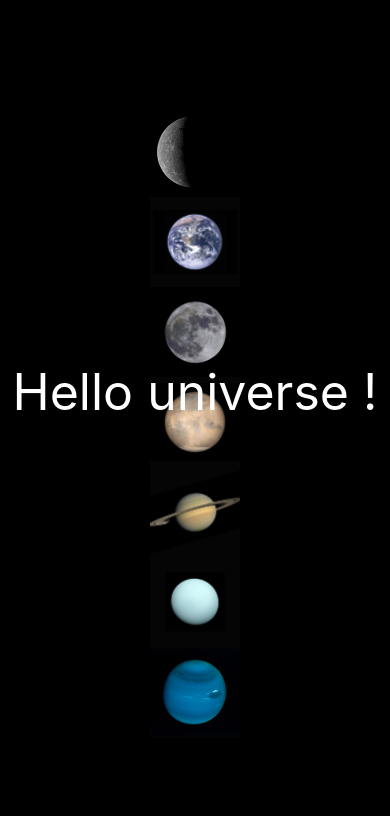
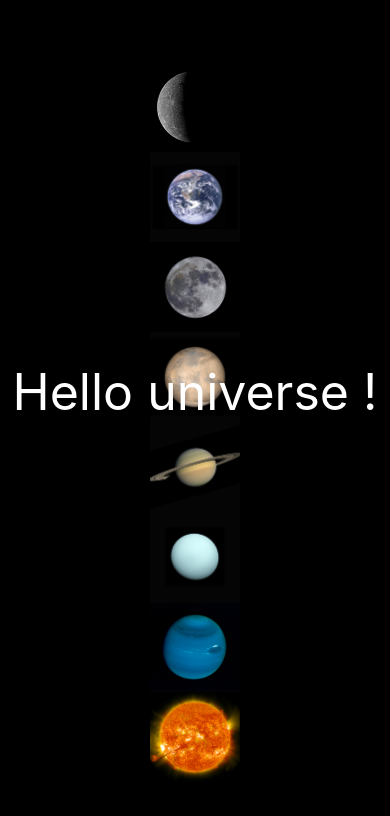
Before and after one commit to oliviermod8/React_Native, a React Native app: screen / in a window 390 px wide. Shown: the top 816 px of the page. Built offline with nearby package versions, Linux system fonts and the light colour scheme.

Commit message:
bug fixed

```diff
--- a/App.js
+++ b/App.js
@@ -10,10 +10,10 @@ export default function App() {
       <Image source={require('./assets/moon.jpeg')} style={styles.image}/>
       <Image source={require('./assets/mars.jpeg')} style={styles.image}/>
       <Image source={require('./assets/jupiter.jpeg')} style={styles.image}/>
-      <Text style={styles.text}>Hello universe !</Text>
       <Image source={require('./assets/uranus.jpeg')} style={styles.image}/>
       <Image source={require('./assets/neptune.jpeg')} style={styles.image}/>
-      {/* <Image source={require('./assets/sun.jpeg')} style={styles.image}/> */}
+      <Text style={styles.text}>Hello universe !</Text>
+      <Image source={require('./assets/sun.jpeg')} style={styles.image}/>
     </View>
   );
 }
```
